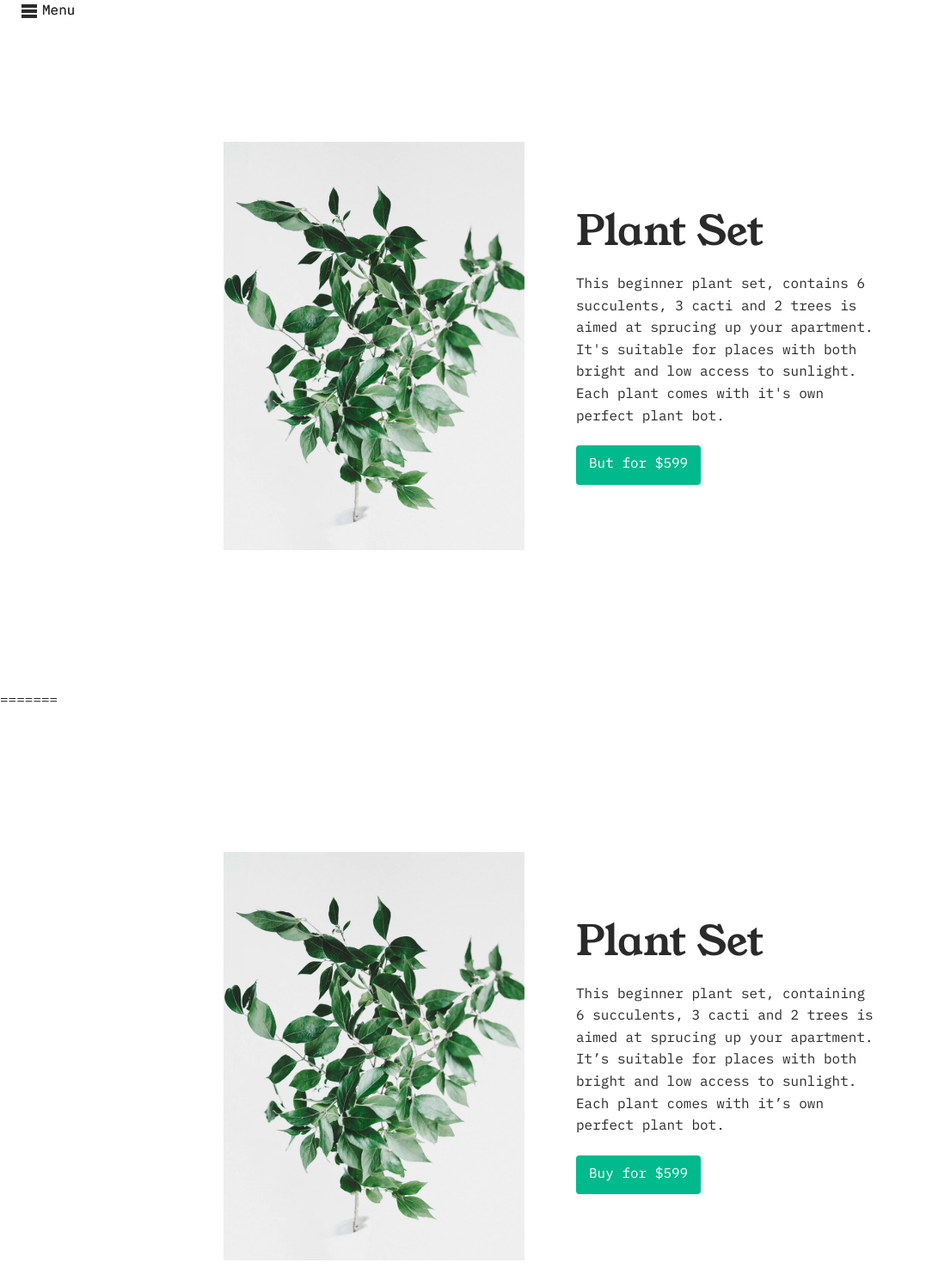
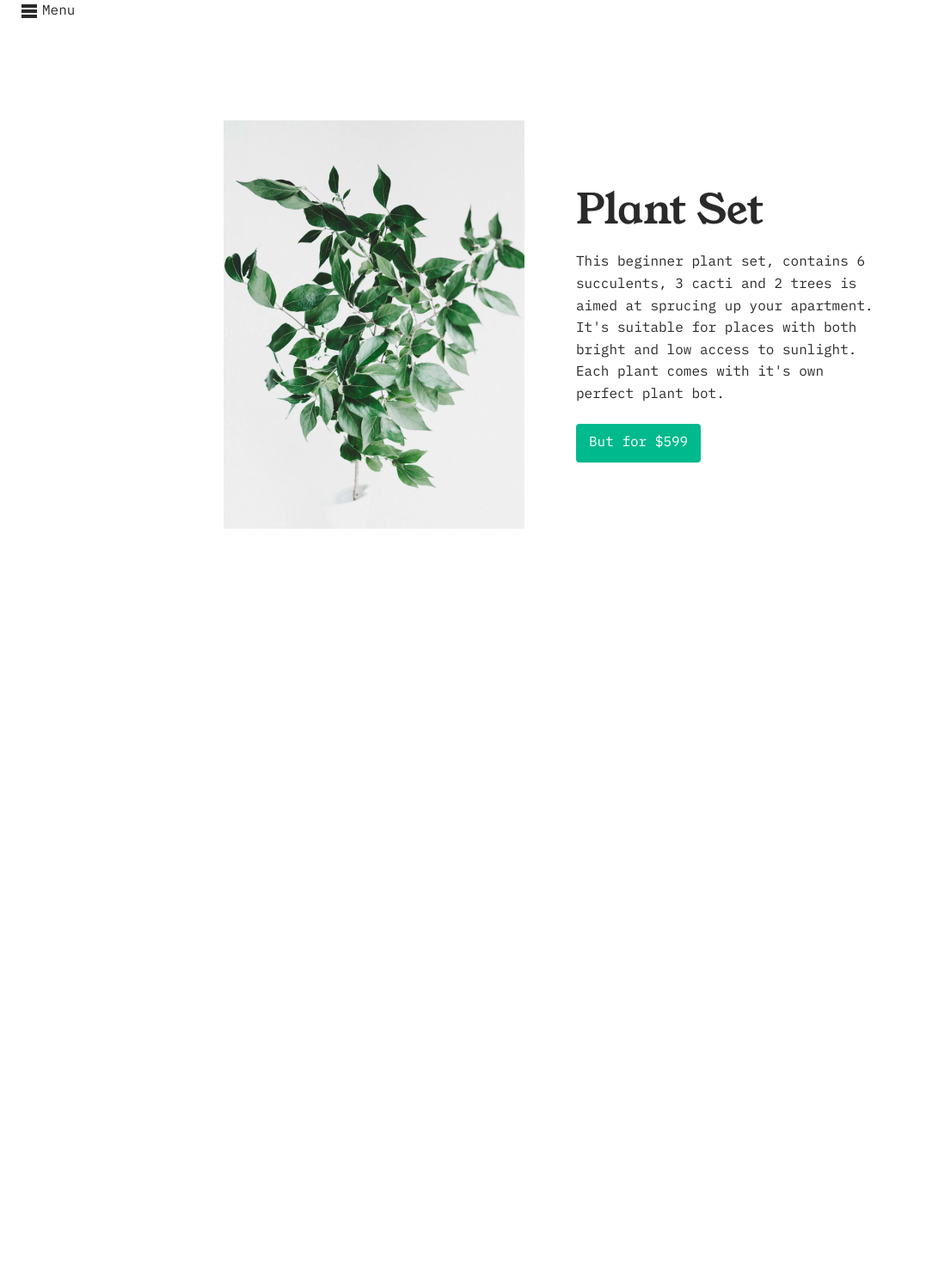
Before and after one commit to Alexcmyk/Plant-life, a plain HTML site: page index.html in a window 1280 px wide. Shown: the part 23-1520 px from the top of the page at 86% size, without its empty margins (0-1077 px from the left). After the commit the page ends 800 px from the top, so only its background shows below. Drawn offline with Linux system fonts and the light colour scheme.

Commit message:
fix conflict

```diff
--- a/_reset.scss
+++ /dev/null
@@ -1,144 +0,0 @@
-html,
-body,
-div,
-span,
-applet,
-object,
-iframe,
-h1,
-h2,
-h3,
-h4,
-h5,
-h6,
-p,
-blockquote,
-pre,
-a,
-abbr,
-acronym,
-address,
-big,
-cite,
-code,
-del,
-dfn,
-em,
-img,
-ins,
-kbd,
-q,
-s,
-samp,
-small,
-strike,
-strong,
-sub,
-sup,
-tt,
-var,
-b,
-u,
-i,
-center,
-dl,
-dt,
-dd,
-ol,
-ul,
-li,
-fieldset,
-form,
-label,
-legend,
-table,
-caption,
-tbody,
-tfoot,
-thead,
-tr,
-th,
-td,
-article,
-aside,
-canvas,
-details,
-embed,
-figure,
-figcaption,
-footer,
-header,
-hgroup,
-menu,
-nav,
-output,
-ruby,
-section,
-summary,
-time,
-mark,
-audio,
-video {
-    margin: 0;
-    padding: 0;
-    border: 0;
-    font-size: 100%;
-    font: inherit;
-    vertical-align: baseline;
-}
-
-article,
-aside,
-details,
-figcaption,
-figure,
-footer,
-header,
-hgroup,
-menu,
-nav,
-section {
-    display: block;
-}
-body {
-    line-height: 1;
-}
-ol,
-ul {
-    list-style: none;
-}
-blockquote,
-q {
-    quotes: none;
-}
-blockquote:before,
-blockquote:after,
-q:before,
-q:after {
-    content: '';
-    content: none;
-}
-table {
-    border-collapse: collapse;
-    border-spacing: 0;
-}
-
-img,
-iframe {
-    vertical-align: bottom;
-    max-width: 100%;
-}
-
-input,
-textarea,
-select {
-    font: inherit;
-}
-
-* {
-    -webkit-box-sizing: border-box;
-    -moz-box-sizing: border-box;
-    box-sizing: border-box;
-    -webkit-font-smoothing: antialiased;
-    text-rendering: optimizeLegibility;
-}
--- a/index.html
+++ b/index.html
@@ -1,5 +1,4 @@
 <!DOCTYPE html>
-<<<<<<< HEAD
 <!--[if lt IE 7]>      <html class="no-js lt-ie9 lt-ie8 lt-ie7"> <![endif]-->
 <!--[if IE 7]>         <html class="no-js lt-ie9 lt-ie8"> <![endif]-->
 <!--[if IE 8]>         <html class="no-js lt-ie9"> <![endif]-->
@@ -45,76 +44,4 @@
         <script src="./js/menu.js" async defer></script>
         <script src="./js/slides.js" async defer></script>
     </body>
-=======
-<html lang="en">
-  <head>
-    <meta charset="utf-8" />
-    <meta http-equiv="X-UA-Compatible" content="IE=edge" />
-    <title>A small plant store</title>
-    <meta
-      name="description"
-      content="Store designed around unique plant sets"
-    />
-    <meta name="viewport" content="width=device-width, initial-scale=1" />
-    <link rel="stylesheet" href="./style.css" />
-  </head>
-  <body>
-    <nav>
-      <a href="#">Shop</a>
-      <a href="#">About</a>
-      <a href="#">Help</a>
-      <a href="#">Blog</a>
-    </nav>
-
-    <main>
-      <a href="#" class="toggle-nav">
-        <img src="./img/menu.svg" alt="" />Menu
-      </a>
-
-      <section>
-        <div class="slides">
-          <img
-            src="./img/plant1.jpg"
-            srcset="./img/plant1.jpg, ./img/plant1-2x.jpg 2x"
-          />
-          <img
-            src="./img/plant1.jpg"
-            srcset="./img/plant2.jpg, ./img/plant2-2x.jpg 2x"
-          />
-          <img
-            src="./img/plant1.jpg"
-            srcset="./img/plant3.jpg, ./img/plant3-2x.jpg 2x"
-          />
-          <img
-            src="./img/plant1.jpg"
-            srcset="./img/plant4.jpg, ./img/plant4-2x.jpg 2x"
-          />
-          <img
-            src="./img/plant1.jpg"
-            srcset="./img/plant5.jpg, ./img/plant5-2x.jpg 2x"
-          />
-        </div>
-        <div class="content">
-          <h1>Plant Set</h1>
-          <p>
-            This beginner plant set, containing 6 succulents, 3 cacti and 2
-            trees is aimed at sprucing up your apartment. It’s suitable for
-            places with both bright and low access to sunlight. Each plant comes
-            with it’s own perfect plant bot.
-          </p>
-          <a href="#" class="button">Buy for $599</a>
-        </div>
-      </section>
-    </main>
-
-    <script src="./js/menu.js" async defer></script>
-    <script src="./js/slides.js" async defer></script>
-  </body>
->>>>>>> 3687471a267bbd0c6b643e50be0096eb28deebb5
 </html>
-
-<!-- <img
-          src="./img/plant1.jpg"
-          srcset="./img/plant1.jpg, ./img/plant1-2x.jpg 2x"
-          alt="Picture of a plant"
-        /> -->
--- a/js/slides.js
+++ b/js/slides.js
@@ -4,7 +4,6 @@ const images = slideArea.querySelectorAll('img');
 let currentSlide = 0;
 let z = 1;
 
-<<<<<<< HEAD
 // Click slideshow
 
 slideArea.addEventListener('click', function () {
@@ -13,17 +12,9 @@ slideArea.addEventListener('click', function () {
     if (currentSlide > images.length - 1) {
         currentSlide = 0;
     }
-=======
-slideArea.addEventListener("click", () => {
-  currentSlide += 1;
-  if (currentSlide > images.length - 1) {
-    currentSlide = 0;
-  }
->>>>>>> 3687471a267bbd0c6b643e50be0096eb28deebb5
 
     z += 1;
 
-<<<<<<< HEAD
     images[currentSlide].style.zIndex = z;
     images[currentSlide].style.animation = 'fade 0.3s';
 });
@@ -48,27 +39,4 @@ slideArea.addEventListener('mouseout', function () {
 
         image.style.transform = '';
     });
-=======
-  images.forEach((image) => {
-    image.style.animation = "";
-  });
-
-  images[currentSlide].style.zIndex = z;
-  images[currentSlide].style.animation = "fade 0.5s";
 });
-
-slideArea.addEventListener("mouseover", () => {
-  images.forEach((image) => {
-    const x = 25 * Math.floor(Math.random() * 5) - 50;
-    const y = 25 * Math.floor(Math.random() * 5) - 50;
-
-    image.style.transform = `translate(${x}px,${y}px)`;
-  });
-});
-
-slideArea.addEventListener("mouseout", () => {
-  images.forEach((image) => {
-    image.style.transform = "";
-  });
->>>>>>> 3687471a267bbd0c6b643e50be0096eb28deebb5
-});
--- a/style.css
+++ b/style.css
@@ -100,21 +100,17 @@ nav,
 section {
     display: block;
 }
-
 body {
     line-height: 1;
 }
-
 ol,
 ul {
     list-style: none;
 }
-
 blockquote,
 q {
     quotes: none;
 }
-
 blockquote:before,
 blockquote:after,
 q:before,
@@ -122,7 +118,6 @@ q:after {
     content: '';
     content: none;
 }
-
 table {
     border-collapse: collapse;
     border-spacing: 0;
@@ -142,6 +137,7 @@ select {
 
 * {
     -webkit-box-sizing: border-box;
+    -moz-box-sizing: border-box;
     box-sizing: border-box;
     -webkit-font-smoothing: antialiased;
     text-rendering: optimizeLegibility;
@@ -157,14 +153,8 @@ select {
     src: url(./fonts/youngserif.woff2), url(./fonts/youngserif.woff);
 }
 
-@-webkit-keyframes fade {
-    0% {
-        opacity: 0;
-    }
-    100% {
-        opacity: 1;
-    }
-}
+@import 'reset';
+@import 'typography';
 
 @keyframes fade {
     0% {
@@ -183,45 +173,17 @@ body {
 }
 
 nav {
-<<<<<<< HEAD
     background-color: #00b98d;
     font-size: 24px;
     font-family: 'Young Serif';
     height: 100vh;
     position: fixed;
-    width: 240px;
+    width: 100px;
     left: 0;
     top: 0;
-    display: -webkit-box;
-    display: -ms-flexbox;
     display: flex;
-    -webkit-box-orient: vertical;
-    -webkit-box-direction: normal;
-    -ms-flex-direction: column;
     flex-direction: column;
-    -webkit-box-pack: center;
-    -ms-flex-pack: center;
     justify-content: center;
-=======
-  background-color: #00b98d;
-  font-size: 24px;
-  font-family: "Young Serif";
-  height: 100vh;
-  position: fixed;
-  width: 240px;
-  left: 0;
-  top: 0;
-  display: -webkit-box;
-  display: -ms-flexbox;
-  display: flex;
-  -webkit-box-orient: vertical;
-  -webkit-box-direction: normal;
-  -ms-flex-direction: column;
-  flex-direction: column;
-  -webkit-box-pack: center;
-  -ms-flex-pack: center;
-  justify-content: center;
->>>>>>> 3687471a267bbd0c6b643e50be0096eb28deebb5
 }
 
 nav a {
@@ -235,18 +197,11 @@ main {
     z-index: 1;
     background-color: #fff;
     min-height: 100vh;
-    -webkit-transition: all 0.4s ease-in-out;
     transition: all 0.4s ease-in-out;
 }
 
 main.open {
-<<<<<<< HEAD
-    -webkit-transform: translateX(240px);
     transform: translateX(240px);
-=======
-  -webkit-transform: translateX(240px);
-  transform: translateX(240px);
->>>>>>> 3687471a267bbd0c6b643e50be0096eb28deebb5
 }
 
 a.toggle-nav {
@@ -264,29 +219,10 @@ a.toggle-nav img {
 }
 
 section {
-<<<<<<< HEAD
-    display: -webkit-box;
-    display: -ms-flexbox;
     display: flex;
-    -webkit-box-pack: center;
-    -ms-flex-pack: center;
     justify-content: center;
-    -webkit-box-align: center;
-    -ms-flex-align: center;
     align-items: center;
     height: 100vh;
-=======
-  display: -webkit-box;
-  display: -ms-flexbox;
-  display: flex;
-  -webkit-box-pack: center;
-  -ms-flex-pack: center;
-  justify-content: center;
-  -webkit-box-align: center;
-  -ms-flex-align: center;
-  align-items: center;
-  height: 100vh;
->>>>>>> 3687471a267bbd0c6b643e50be0096eb28deebb5
 }
 
 section div {
@@ -302,11 +238,9 @@ h1 {
     font-family: 'Young Serif';
     line-height: 1.2;
 }
-
 p {
     margin: 20px 0;
 }
-
 a.button {
     display: inline-block;
     background-color: #00b98d;
@@ -325,24 +259,13 @@ div.slides img {
     position: absolute;
     top: 0;
     left: 0;
-    -webkit-transition: all 0.3s ease-in-out;
     transition: all 0.3s ease-in-out;
 }
 
 div.slides:hover img {
-<<<<<<< HEAD
-    -webkit-box-shadow: 0 0 8px rgba(0, 0, 0, 0.1);
     box-shadow: 0 0 8px rgba(0, 0, 0, 0.1);
-=======
-  -webkit-box-shadow: 0 0 8px rgba(0, 0, 0, 0.2);
-  box-shadow: 0 0 8px rgba(0, 0, 0, 0.2);
->>>>>>> 3687471a267bbd0c6b643e50be0096eb28deebb5
 }
 
 div.slides img:first-child {
     z-index: 1;
 }
-<<<<<<< HEAD
-/*# sourceMappingURL=style.css.map */
-=======
->>>>>>> 3687471a267bbd0c6b643e50be0096eb28deebb5
--- a/style.scss
+++ /dev/null
@@ -1,116 +0,0 @@
-@import 'reset';
-@import 'typography';
-
-@keyframes fade {
-    0% {
-        opacity: 0;
-    }
-    100% {
-        opacity: 1;
-    }
-}
-
-body {
-    font-family: 'IBM Plex Mono';
-    font-size: 16px;
-    line-height: 1.6;
-    color: #2a2a2a;
-}
-
-nav {
-    background-color: #00b98d;
-    font-size: 24px;
-    font-family: 'Young Serif';
-    height: 100vh;
-    position: fixed;
-    width: 240px;
-    left: 0;
-    top: 0;
-    display: flex;
-    flex-direction: column;
-    justify-content: center;
-}
-
-nav a {
-    color: #fff;
-    text-decoration: none;
-    margin: 5px 32px;
-}
-
-main {
-    position: relative;
-    z-index: 1;
-    background-color: #fff;
-    min-height: 100vh;
-    transition: all 0.4s ease-in-out;
-}
-
-main.open {
-    transform: translateX(240px);
-}
-
-a.toggle-nav {
-    position: fixed;
-    top: 0;
-    left: 0;
-    padding: 24px;
-    text-decoration: none;
-    color: #2a2a2a;
-}
-
-a.toggle-nav img {
-    margin: 0 5px 0 0;
-    vertical-align: middle;
-}
-
-section {
-    display: flex;
-    justify-content: center;
-    align-items: center;
-    height: 100vh;
-}
-
-section div {
-    width: 350px;
-}
-
-section div.content {
-    margin: 0 0 0 60px;
-}
-
-h1 {
-    font-size: 48px;
-    font-family: 'Young Serif';
-    line-height: 1.2;
-}
-p {
-    margin: 20px 0;
-}
-a.button {
-    display: inline-block;
-    background-color: #00b98d;
-    color: #fff;
-    text-decoration: none;
-    padding: 10px 15px;
-    border-radius: 4px;
-}
-
-div.slides {
-    height: 475px;
-    position: relative;
-}
-
-div.slides img {
-    position: absolute;
-    top: 0;
-    left: 0;
-    transition: all 0.3s ease-in-out;
-}
-
-div.slides:hover img {
-    box-shadow: 0 0 8px rgba(0, 0, 0, 0.1);
-}
-
-div.slides img:first-child {
-    z-index: 1;
-}
```
Also changed, not shown: _typography.scss (deleted, +0 -9 lines).
